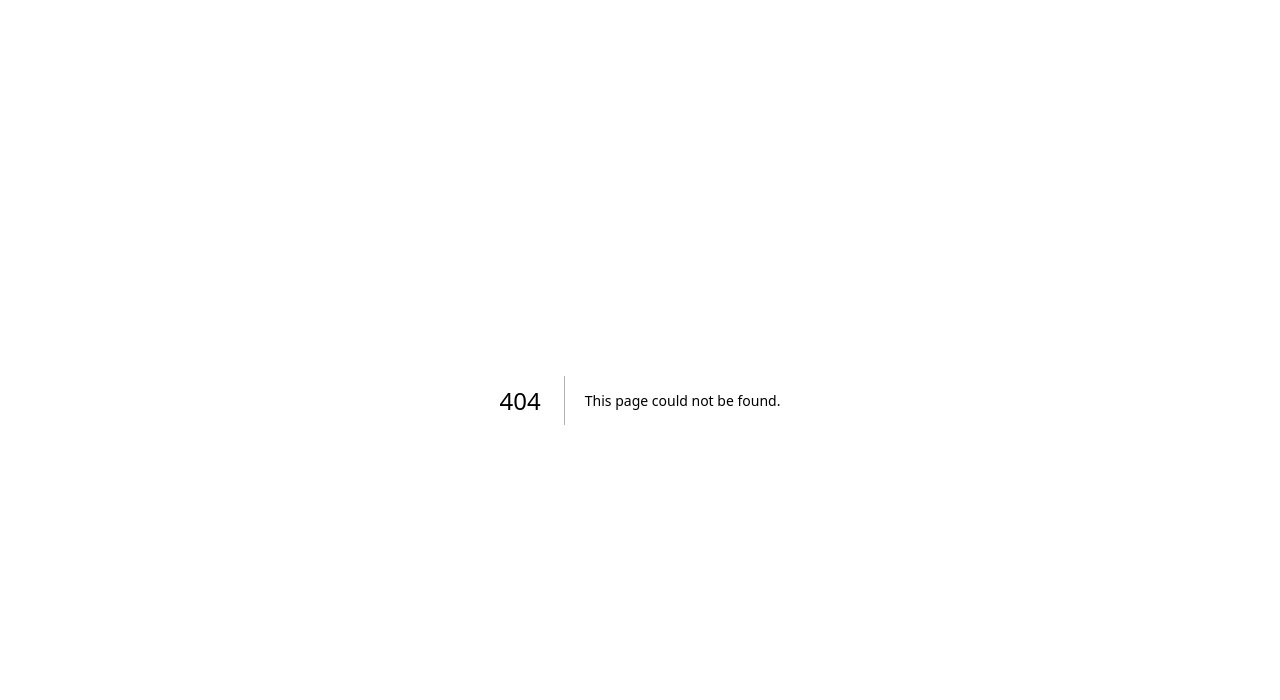
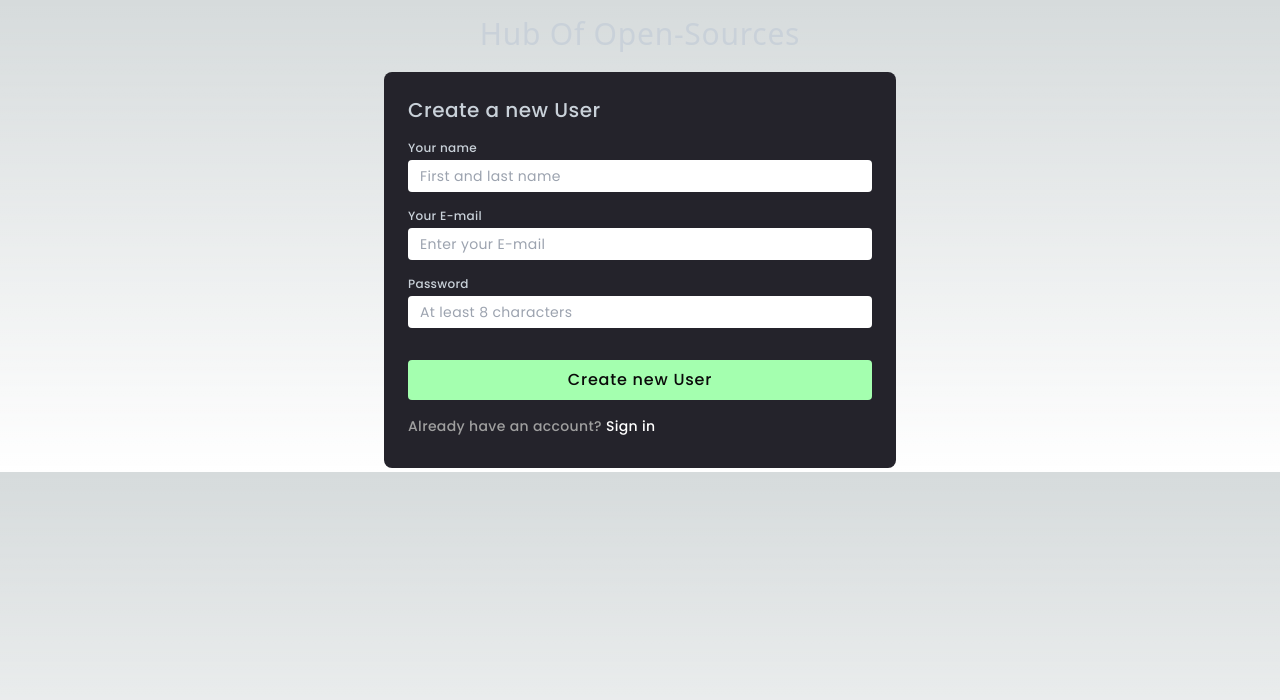
Before and after one commit to JrDevHarsh/hub-of-open-sources, a Next.js app: page /sign-up in a window 1280 px wide. Before the commit this address had no page. Shown: the top 700 px of the page. Built offline with nearby package versions, Linux system fonts and the light colour scheme.

Commit message:
Initialize firebase and added sign-up page

```diff
--- a/package.json
+++ b/package.json
@@ -12,6 +12,7 @@
     "@next/font": "13.1.6",
     "eslint": "8.33.0",
     "eslint-config-next": "13.1.6",
+    "firebase": "^9.16.0",
     "next": "13.1.6",
     "react": "18.2.0",
     "react-dom": "18.2.0"
--- /dev/null
+++ b/src/components/Container/SignUpContainer.js
@@ -0,0 +1,88 @@
+import Link from "next/link";
+
+export default function SignUpContainer() {
+  return (
+    <section
+      className="flex py-1 px-4 flex-row items-center justify-center w-full"
+      role="dialog"
+    >
+      <div className="relative flex flex-col items-center justify-center max-w-lg w-full">
+        <form action="" method="post" className="w-full">
+          <div className="relative px-6 pt-6 pb-8 w-full h-auto bg-[#24232b] rounded-lg">
+            <div className="flex flex-row items-center justify-start w-full">
+              <h2 className="text-xl text-center text-c-white-1 font-medium tracking-wide">
+                Create a new User
+              </h2>
+            </div>
+            <div className="mt-4 flex flex-col items-center justify-start gap-y-4 w-full">
+              <div className="flex flex-col items-start justify-center w-full">
+                <label
+                  htmlFor="userInputName"
+                  className="text-xs text-center text-c-white-1 font-medium tracking-wide"
+                >
+                  Your name
+                </label>
+                <input
+                  id="userInputName"
+                  type="text"
+                  placeholder="First and last name"
+                  className="px-3 py-1.5 mt-1 w-full text-sm text-left text-c-white-1 font-normal tracking-wide rounded"
+                />
+              </div>
+              <div className="flex flex-col items-start justify-center w-full">
+                <label
+                  htmlFor="userInputEmail"
+                  className="text-xs text-center text-c-white-1 font-medium tracking-wide"
+                >
+                  Your E-mail
+                </label>
+                <input
+                  id="userInputEmail"
+                  type="text"
+                  placeholder="Enter your E-mail"
+                  className="px-3 py-1.5 mt-1 w-full text-sm text-left text-c-white-1 font-normal tracking-wide rounded"
+                />
+              </div>
+              <div className="flex flex-col items-start justify-center w-full">
+                <label
+                  htmlFor="userInputPassword"
+                  className="text-xs text-center text-c-white-1 font-medium tracking-wide"
+                >
+                  Password
+                </label>
+                <input
+                  id="userInputPassword"
+                  type="password"
+                  placeholder="At least 8 characters"
+                  className="px-3 py-1.5 mt-1 w-full text-sm text-left text-c-white-1 font-normal tracking-wide rounded"
+                />
+              </div>
+            </div>
+            <div className="mt-8 flex flex-row items-center justify-center w-full">
+              <button
+                type="submit"
+                className="px-3 py-2 w-full bg-[#a4ffaf] hover:bg-[#a2d9a8] text-base text-center text-c-black-1 font-medium tracking-wider rounded"
+                aria-label="Button: Submit"
+              >
+                Create new User
+              </button>
+            </div>
+            <div className="mt-4 flex flex-row items-center justify-start w-full">
+              <span className="text-sm text-center text-c-gray-1 font-medium tracking-wide">
+                Already have an account?
+              </span>
+              <Link
+                href="/sign-in"
+                aria-label="Sign-In"
+                title="Sign In"
+                className="ml-1 text-sm text-center text-white font-medium tracking-wide no-underline hover:underline"
+              >
+                Sign in
+              </Link>
+            </div>
+          </div>
+        </form>
+      </div>
+    </section>
+  );
+}
--- /dev/null
+++ b/src/config/firebase.js
@@ -0,0 +1,36 @@
+// Import the functions you need from the SDKs you need
+import { initializeApp, getApps, getApp } from "firebase/app";
+import { getAuth, GoogleAuthProvider } from "firebase/auth";
+import { getFirestore } from "firebase/firestore";
+
+const firebaseConfig = {
+  apiKey: process.env.NEXT_PUBLIC_API_KEY,
+  authDomain: process.env.NEXT_PUBLIC_AUTH_DOMAIN,
+  projectId: process.env.NEXT_PUBLIC_PROJECT_ID,
+  storageBucket: process.env.NEXT_PUBLIC_STORAGE_BUCKET,
+  messagingSenderId: process.env.NEXT_PUBLIC_MESSAGING_SENDER_ID,
+  appId: process.env.NEXT_PUBLIC_APP_ID,
+  measurementId: process.env.NEXT_PUBLIC_MESAUREMENT_ID,
+};
+
+// Initialize Firebase
+const app = initializeFirebaseApp(firebaseConfig);
+
+function initializeFirebaseApp(config) {
+  try {
+    if (getApps().length === 0) {
+      return initializeApp(config);
+    }
+    return getApp();
+  } catch (err) {
+    console.log(err);
+  }
+}
+
+const db = getFirestore(app);
+
+const auth = getAuth(app);
+
+const provider = new GoogleAuthProvider();
+
+export { app, db, auth, provider, initializeFirebaseApp };
--- /dev/null
+++ b/src/pages/sign-up.js
@@ -0,0 +1,49 @@
+import Head from "next/head";
+import { Poppins } from "@next/font/google";
+import SignUpContainer from "@/components/Container/SignUpContainer";
+import Link from "next/link";
+
+const poppins = Poppins({
+  subsets: ["latin"],
+  weight: ["300", "400", "500", "600"],
+  style: "normal",
+});
+
+export default function SignUp() {
+  return (
+    <>
+      <Head>
+        <title>Sign-Up | The Hub Of Open-Sources</title>
+        <meta
+          name="description"
+          content="Hub Of Open-sources is your one-stop destination for discovering, collaborating, and contributing to a wide range of open-source projects. Join our community of developers and start building the future today."
+        />
+        <meta
+          name="keywords"
+          content="hub-of-open-sources, hopes, open-source, collaboration, coding, developers, projects, community, contribute, discover, code sharing, software development, build"
+        />
+        <meta httpEquiv="Content-Type" content="text/html;charset=UTF-8" />
+        <meta httpEquiv="X-UA-Compatible" content="ie=edge" />
+        <meta name="viewport" content="width=device-width, initial-scale=1" />
+        <link rel="icon" href="/favicon.ico" />
+      </Head>
+      <header className="p-4 flex flex-row items-center justify-center w-full">
+        <div className="flex flex-row items-center justify-center max-w-lg w-full">
+          <Link
+            href="/"
+            aria-label="Go to home page"
+            title="Go to home page"
+            className="flex flex-row items-center justify-center w-auto"
+          >
+            <h1 className="text-3xl text-center text-c-white-1 font-medium tracking-wide">
+              Hub Of Open-Sources
+            </h1>
+          </Link>
+        </div>
+      </header>
+      <main className={poppins.className}>
+        <SignUpContainer />
+      </main>
+    </>
+  );
+}
--- a/tailwind.config.js
+++ b/tailwind.config.js
@@ -12,6 +12,9 @@ module.exports = {
           2: "#333333",
           3: "#111111",
         },
+        "c-gray": {
+          1: "#9f9f9f",
+        },
         "c-white": {
           1: "#c9d1d9",
         },
```
Also changed, not shown: 1 other file (tests, documents, lock files or other folders).
